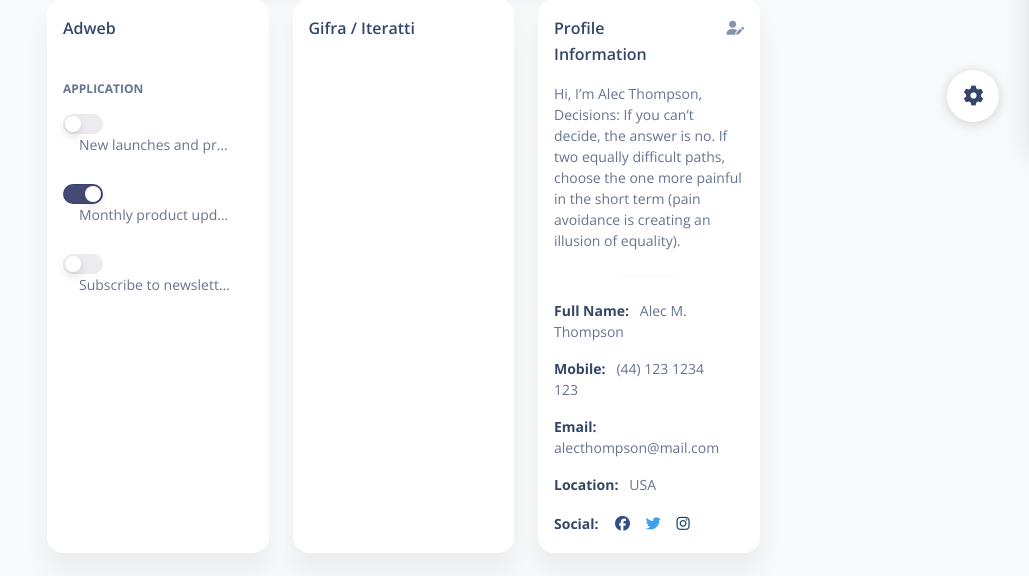
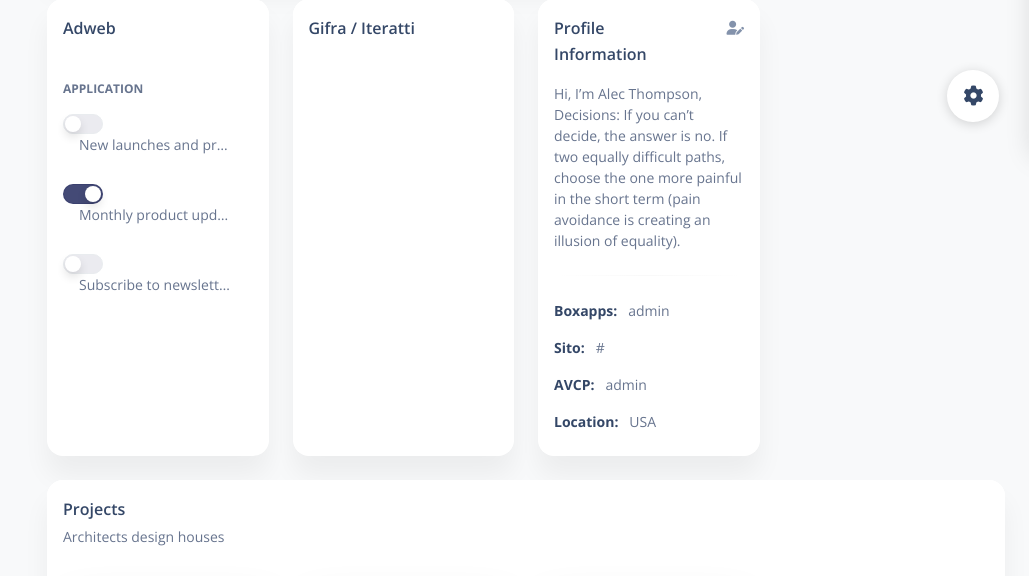
Before and after one commit to flond7/handleUsers, a Django app: template handleUsers/api/templates/profile.html in a window 1280 px wide. Shown: the part 648-1224 px from the top of the page, without its empty margins (251-1280 px from the left). Run offline with Django 4.2, Linux system fonts and the light colour scheme; the template is opened without the code that fills it: most values are stand-ins (such as "Sample title", 1, 10 or a date in 2020); some libraries are stand-ins or nearby versions.

Commit message:
added basic permissions

```diff
--- a/handleUsers/api/models.py
+++ b/handleUsers/api/models.py
@@ -108,7 +108,6 @@ class customUser(models.Model):
   hasIteratti = models.BooleanField(default=False)
 
   #BOXAPPS
-  hasBoxapps = models.BooleanField(default=False)
   boxAppsRole = models.CharField(max_length = 4, choices = BOXAPP_ROLES_CHOICES, default = 'b1', blank=False)
 
   #WEBSITE
--- a/handleUsers/api/templates/profile.html
+++ b/handleUsers/api/templates/profile.html
@@ -198,22 +198,10 @@
               </p>
               <hr class="horizontal gray-light my-4">
               <ul class="list-group">
-                <li class="list-group-item border-0 ps-0 pt-0 text-sm"><strong class="text-dark">Full Name:</strong> &nbsp; Alec M. Thompson</li>
-                <li class="list-group-item border-0 ps-0 text-sm"><strong class="text-dark">Mobile:</strong> &nbsp; (44) 123 1234 123</li>
-                <li class="list-group-item border-0 ps-0 text-sm"><strong class="text-dark">Email:</strong> &nbsp; alecthompson@mail.com</li>
+                <li class="list-group-item border-0 ps-0 pt-0 text-sm"><strong class="text-dark">Boxapps:</strong> &nbsp; {{u.get_boxAppsRole_display}}</li>
+                <li class="list-group-item border-0 ps-0 text-sm"><strong class="text-dark">Sito:</strong> &nbsp; {{u.get_websiteRole_display}}</li>
+                <li class="list-group-item border-0 ps-0 text-sm"><strong class="text-dark">AVCP:</strong> &nbsp; {{u.get_boxAppsRole_display}}</li>
                 <li class="list-group-item border-0 ps-0 text-sm"><strong class="text-dark">Location:</strong> &nbsp; USA</li>
-                <li class="list-group-item border-0 ps-0 pb-0">
-                  <strong class="text-dark text-sm">Social:</strong> &nbsp;
-                  <a class="btn btn-facebook btn-simple mb-0 ps-1 pe-2 py-0" href="javascript:;">
-                    <i class="fab fa-facebook fa-lg"></i>
-                  </a>
-                  <a class="btn btn-twitter btn-simple mb-0 ps-1 pe-2 py-0" href="javascript:;">
-                    <i class="fab fa-twitter fa-lg"></i>
-                  </a>
-                  <a class="btn btn-instagram btn-simple mb-0 ps-1 pe-2 py-0" href="javascript:;">
-                    <i class="fab fa-instagram fa-lg"></i>
-                  </a>
-                </li>
               </ul>
             </div>
           </div>
```
